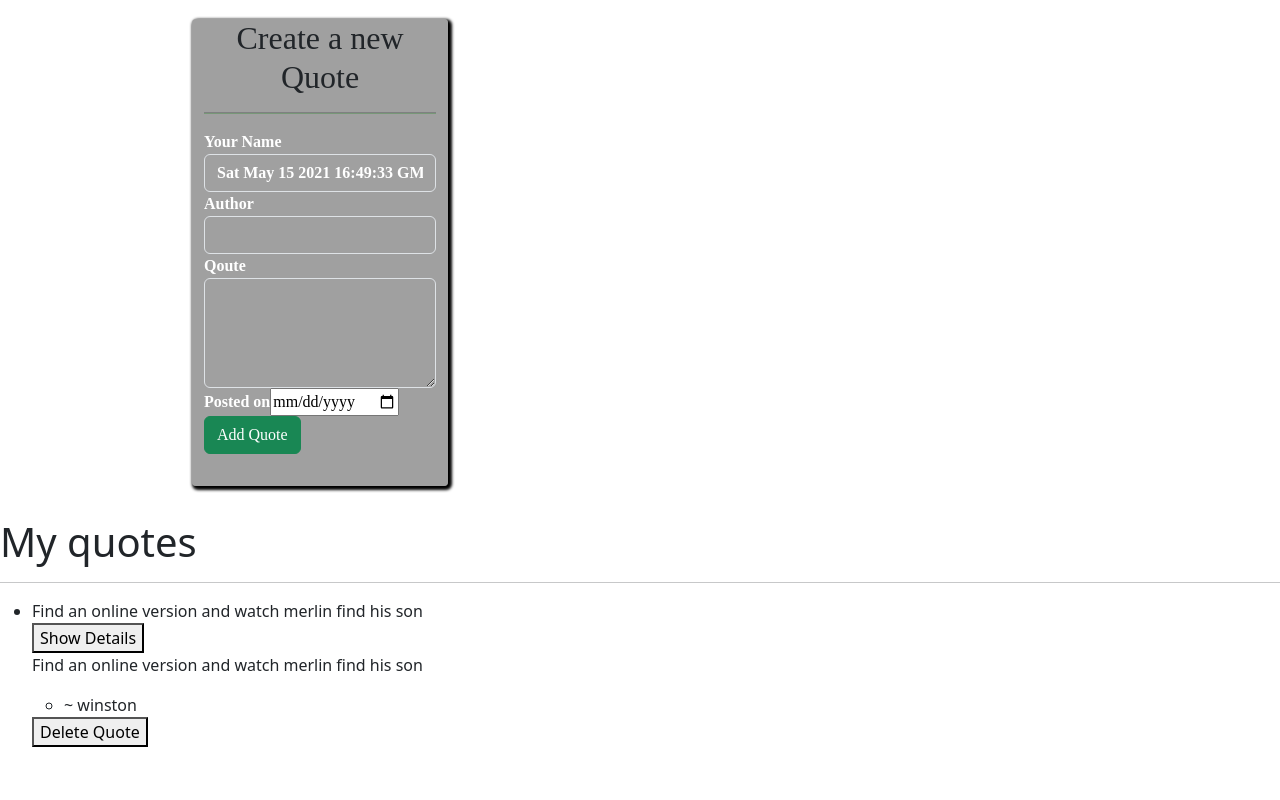
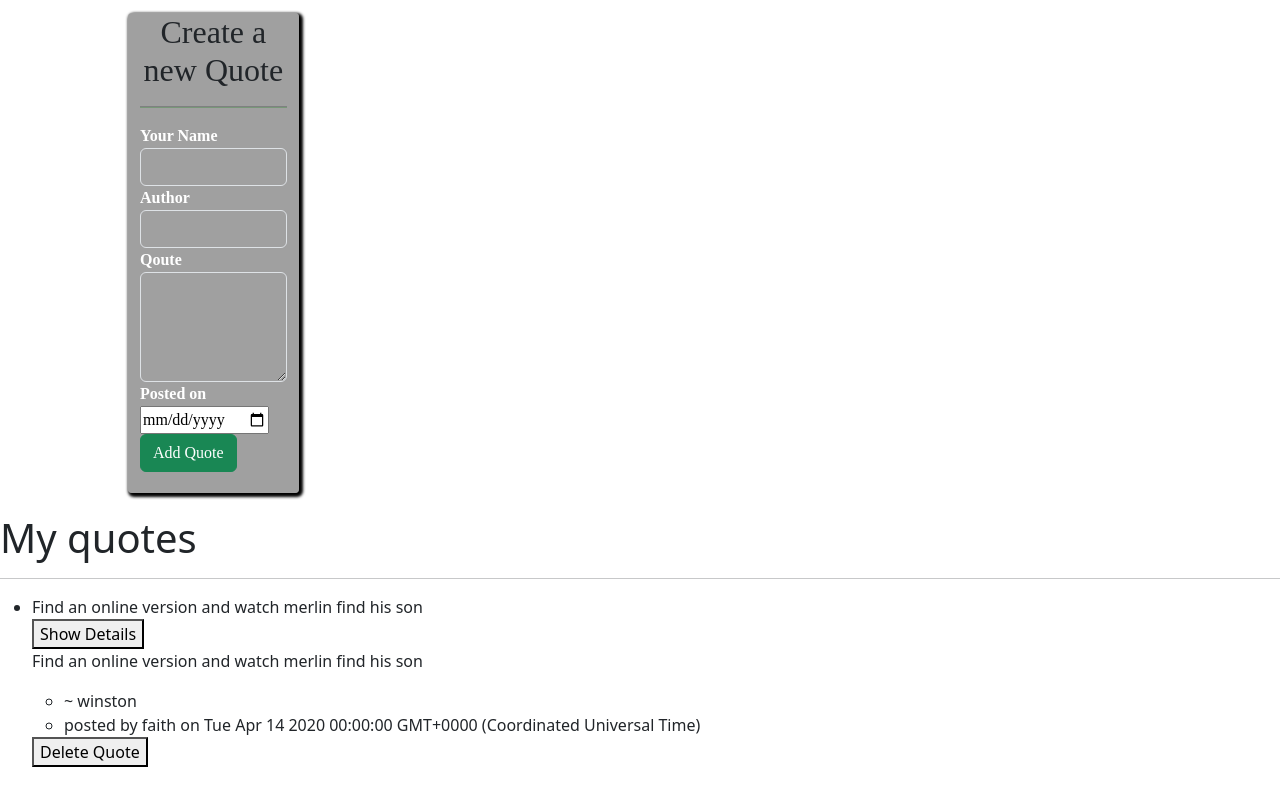
Before and after one commit to Faihope/Quotes-Angular, an Angular app: page / in a window 1280 px wide. Both pictures are taken after a click on the button "Show Details". Built offline with nearby package versions, Linux system fonts and the light colour scheme.

Commit message:
Add the the name of whoever posted and date posted

```diff
--- a/src/app/forms/forms.component.html
+++ b/src/app/forms/forms.component.html
@@ -31,7 +31,7 @@
 
         <div class="form-group">
           <label for="complete">Posted on</label>
-          <input type='date' id="complete" [(ngModel)]="newQuote.completeDate" name="name" #completeDate='ngModel' required>
+          <input type='date' id="complete" [(ngModel)]="newQuote.completeDate" name="date" #completeDate='ngModel' required>
           <div [hidden]="completeDate.valid || completeDate.pristine" class="alert alert-danger">
         <p>Date is required</p>
 
--- a/src/app/quote-details/quote-details.component.html
+++ b/src/app/quote-details/quote-details.component.html
@@ -3,6 +3,8 @@
 </p>
 <ul>
     <li> ~ {{quotes.author}}</li>
+    <li>posted by {{quotes.name}} on {{quotes.completeDate}}</li>
 </ul>
 
+
 <button (click)= ' deleteQuote(true)'>Delete Quote</button>
--- a/src/app/quotes/quotes.component.html
+++ b/src/app/quotes/quotes.component.html
@@ -1,6 +1,5 @@
-
-<div class="col-md-6">
-    <app-forms (addQuote)="addNewQuote($event)"></app-forms>
+<div class="col-md-4">
+  <app-forms (addQuote)="addNewQuote($event)"></app-forms>
 </div>
 <h1>My quotes</h1>
 <hr>
@@ -8,6 +7,6 @@
   <div *ngFor='let quotes of quote;let i = index'>
     <li>{{quotes.quote}}</li>
     <button (click)='showDetails(i)'>Show Details</button>
-    <app-quote-details  *ngIf='quotes.showQuotes' [quotes]='quotes' ></app-quote-details>
+    <app-quote-details *ngIf='quotes.showQuotes' [quotes]='quotes'></app-quote-details>
   </div>
 </ul>
```
